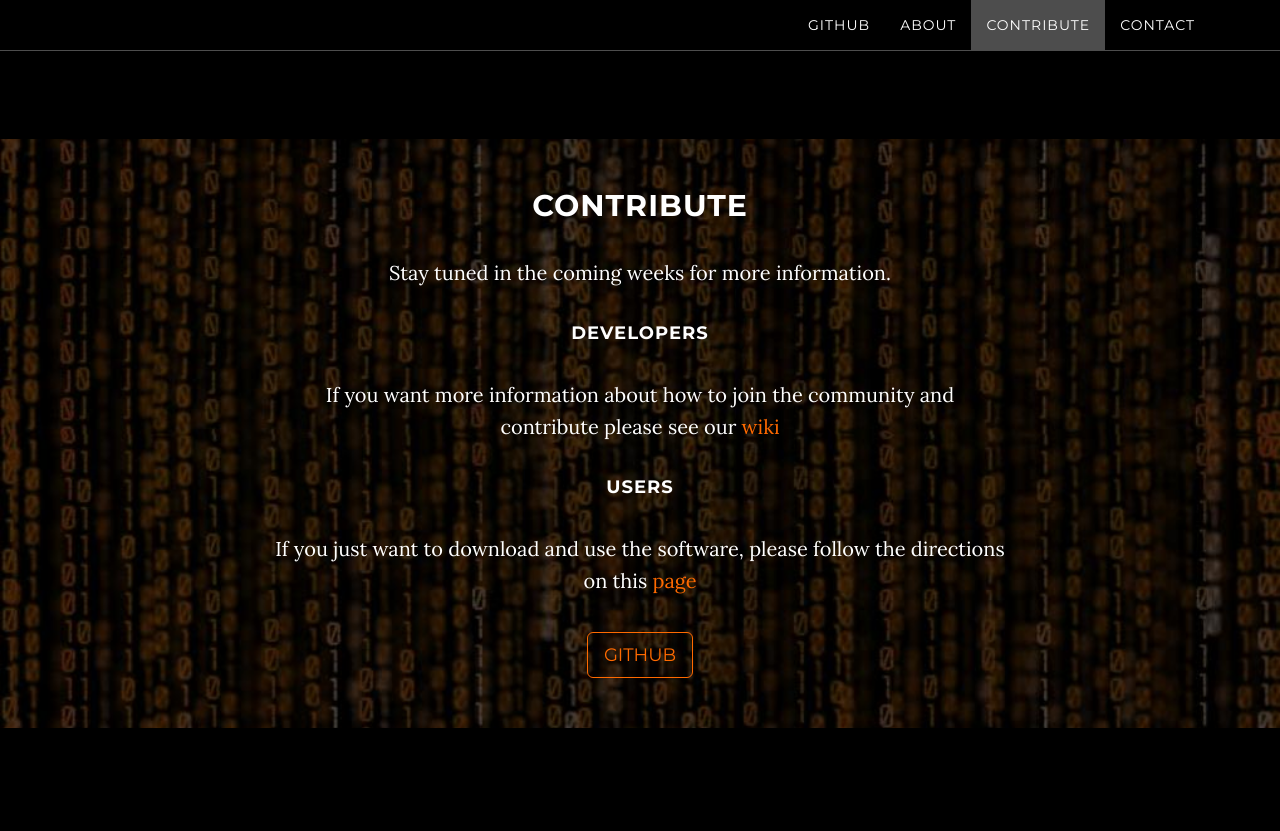
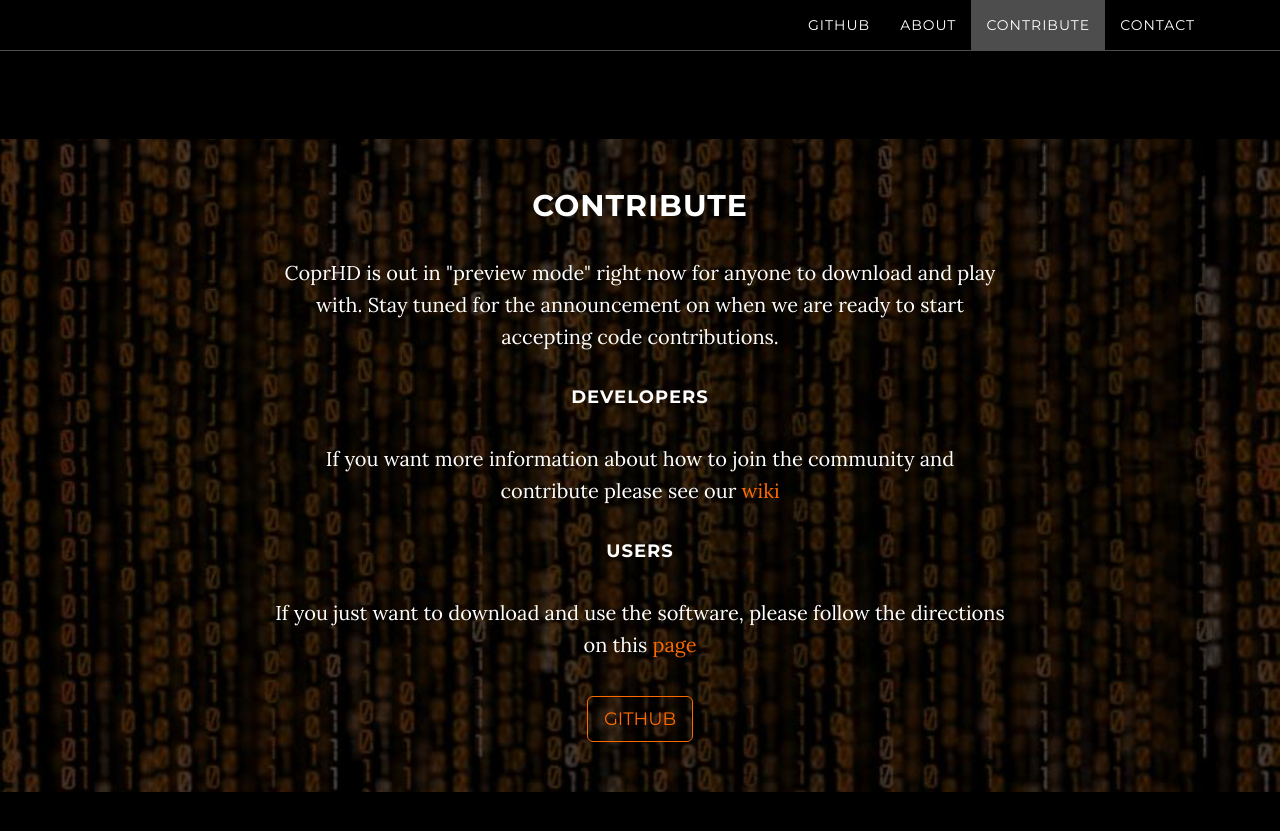
Before and after one commit to CoprHD/CoprHD.github.io, a Jekyll site: the page built from index.html, in a window 1280 px wide and 900 px high, scrolled down 1542 px. Shown: the top 831 px of the window. Built offline with Jekyll 4.4.1, drawn with Linux system fonts in a browser that asks for light colours.

Commit message:
Update contribute.html

```diff
--- a/_includes/contribute.html
+++ b/_includes/contribute.html
@@ -4,7 +4,9 @@
             <div class="container">
                 <div class="col-lg-8 col-lg-offset-2">
                     <h2>Contribute</h2>
-                    <p>Stay tuned in the coming weeks for more information. </p>
+                    <p>CoprHD is out in "preview mode" right now for anyone to download and play with.
+                    Stay tuned for the announcement on when we are ready to start accepting code contributions.
+                    </p>
 
 
 <h4>Developers</h4>
```
